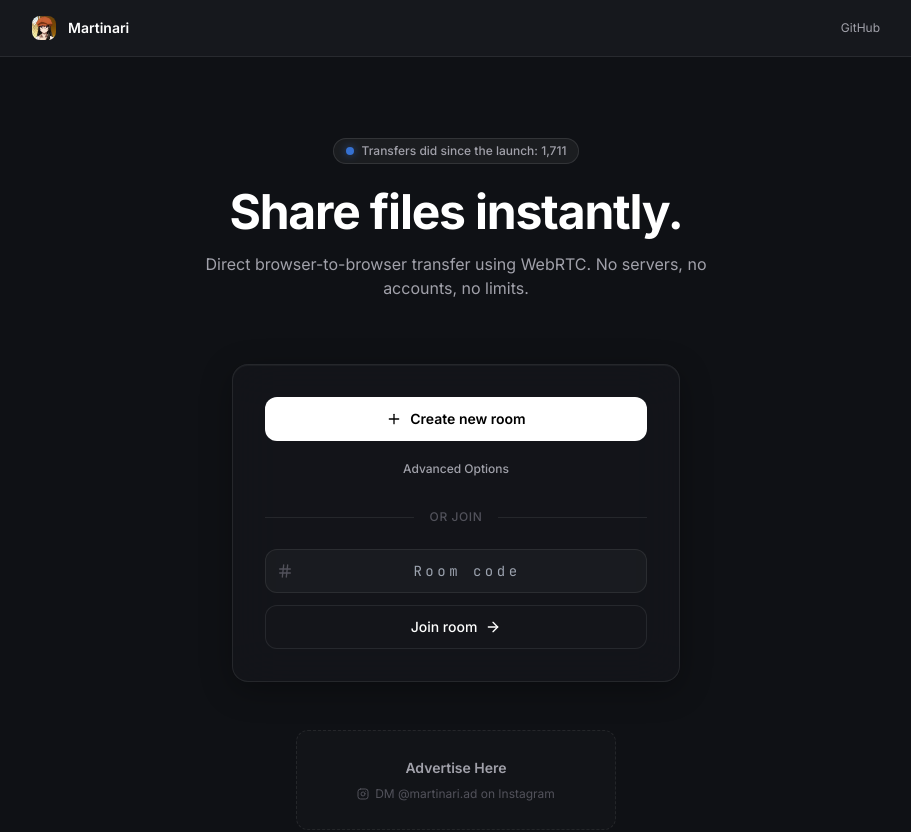
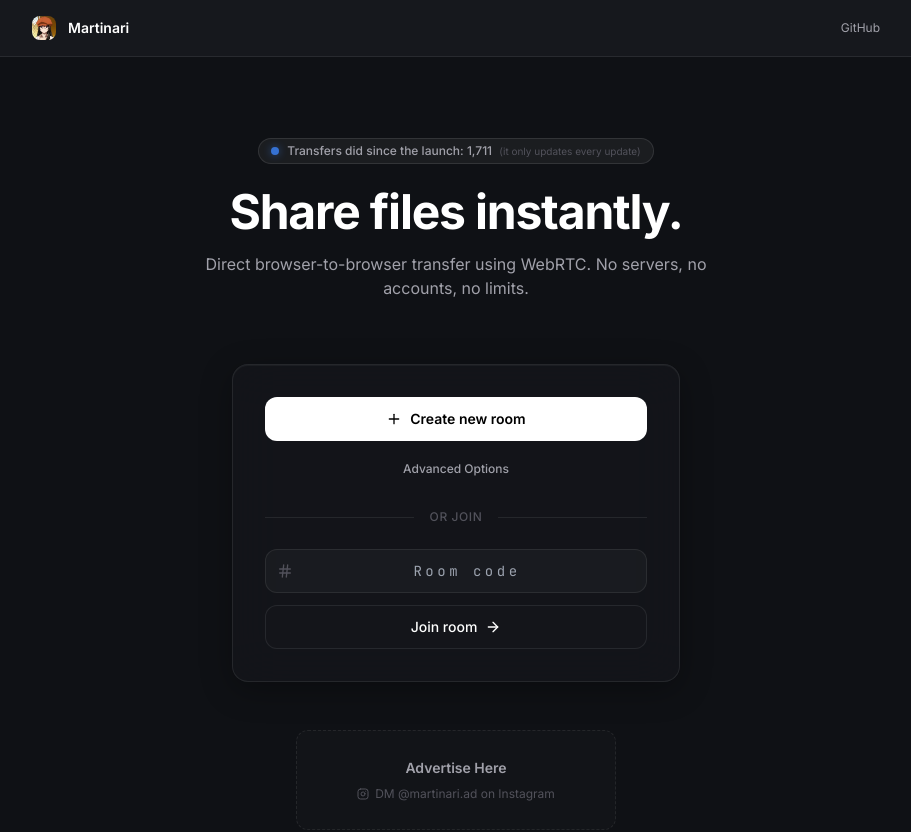
Before and after one commit to WAAAAAHHHHH/martinari, a React (Vite) app in the folder packages/client/: page / in a window 1280 px wide. Shown: the top 832 px of the page, without its empty margins (184-1095 px from the left). Built offline with nearby package versions, Linux system fonts and the light colour scheme; no server answers.

Commit message:
feat: add updates every update disclaimer

```diff
--- a/packages/client/src/pages/HomePage.tsx
+++ b/packages/client/src/pages/HomePage.tsx
@@ -144,7 +144,7 @@ export default function HomePage() {
           className="text-center mb-16"
         >          <div className="inline-flex items-center gap-2 px-3 py-1 rounded-full bg-white/5 border border-white/10 mb-6">
             <span className="w-2 h-2 rounded-full bg-blue-500 animate-pulse shadow-[0_0_8px_rgba(59,130,246,0.6)]" />
-            <span className="text-xs font-medium text-secondary">Transfers did since the launch: {transfers.toLocaleString()}</span>
+            <span className="text-xs font-medium text-secondary">Transfers did since the launch: {transfers.toLocaleString()} <span className="text-[10px] text-muted ml-1 font-normal">(it only updates every update)</span></span>
           </div>
           <h1 className="text-4xl sm:text-5xl font-bold text-primary tracking-tight mb-4">
             Share files instantly.
```
